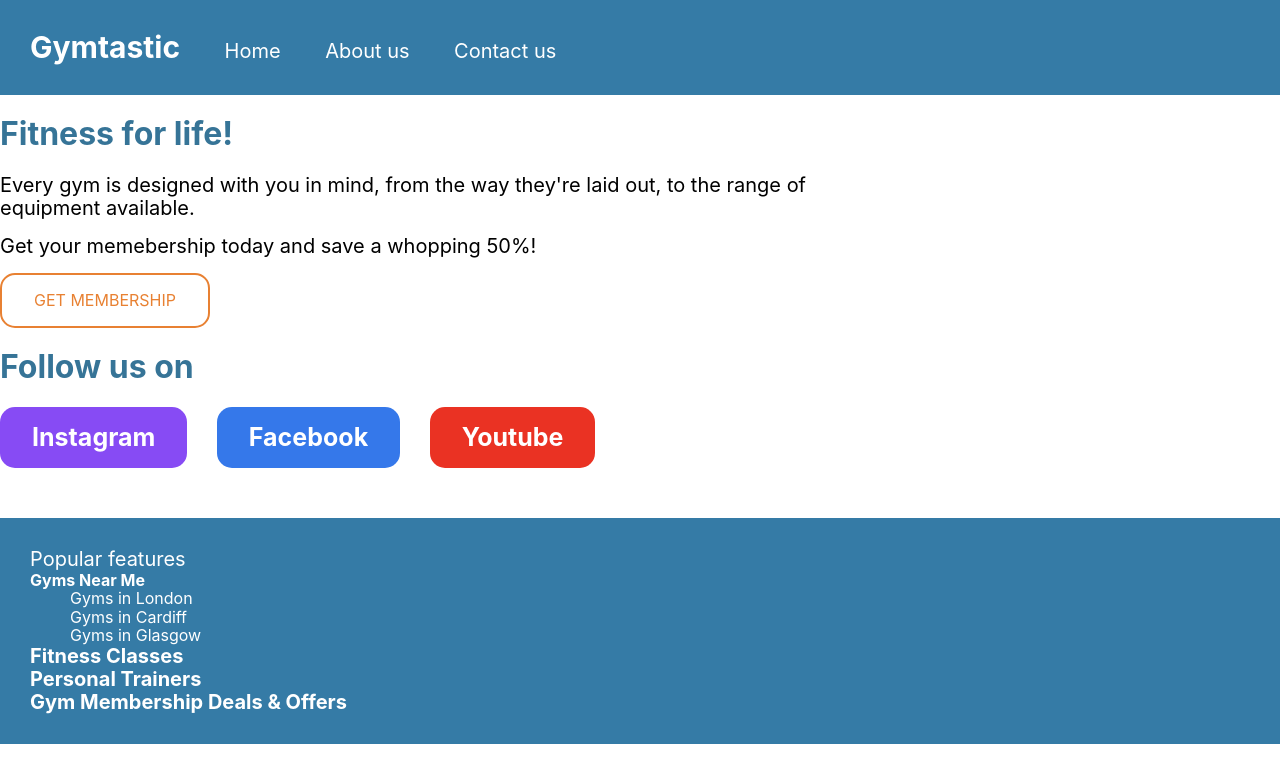
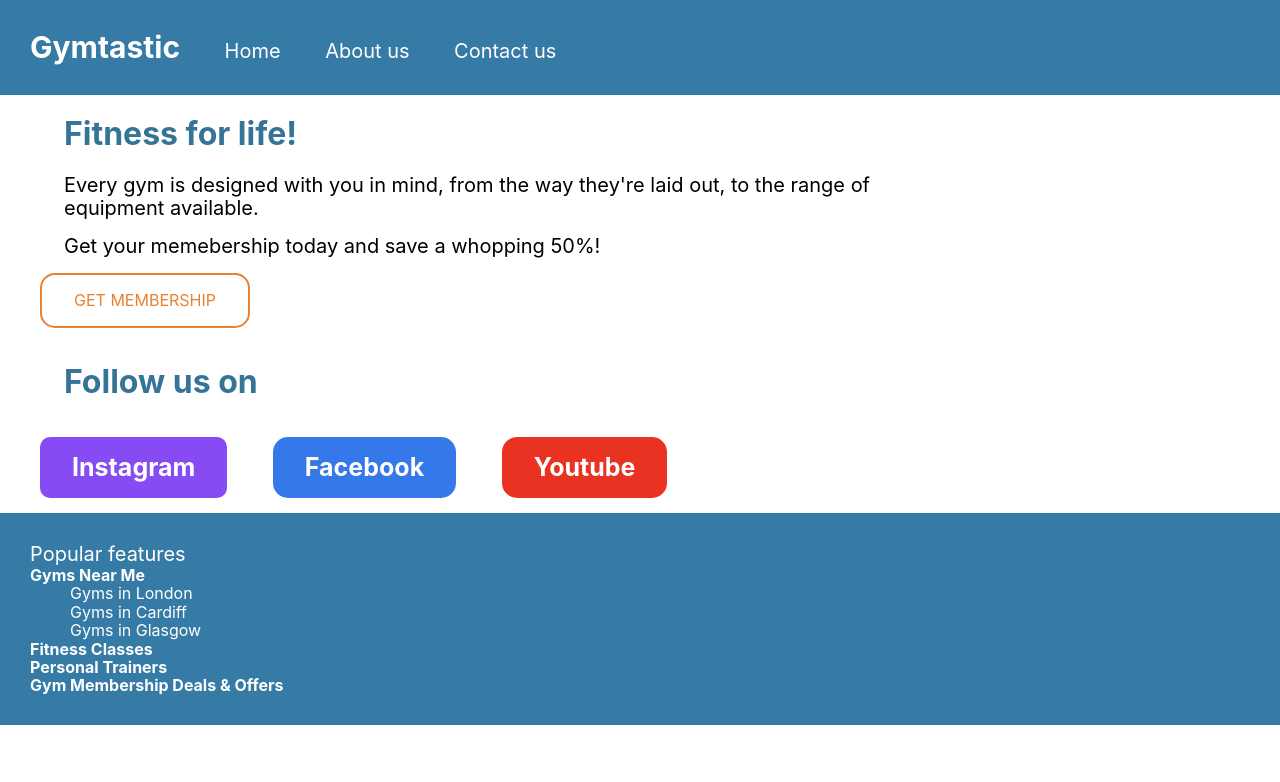
Before and after one commit to LiVercetti/boolean-uk-html-gymtastic, a website: page index.html in a window 1280 px wide. Drawn offline with nearby package versions, Linux system fonts and the light colour scheme.

Commit message:
Fixed spacing

```diff
--- a/index.html
+++ b/index.html
@@ -66,7 +66,7 @@
         transition-duration: 0.6s;
         cursor: pointer;
         border-radius: 15px;
-        margin-top: 15px
+        margin: 15px 40px 15px
       }
 
       .Membership-button {
@@ -85,12 +85,10 @@
         text-decoration: none;
         display: inline-block;
         font-size: 25px;
-        margin-right: 25px;
         transition-duration: 0.6s;
         cursor: pointer;
-        border-radius: 15px;
-        margin-bottom: 50px
-
+        border-radius: 10px;
+        margin: 15px 1px 15px 40px
       }
 
       .facebook-button {
@@ -102,11 +100,10 @@
         text-decoration: none;
         display: inline-block;
         font-size: 25px;
-        margin-right: 25px;
         transition-duration: 0.6s;
         cursor: pointer;
         border-radius: 15px;
-        margin-bottom: 50px
+        margin: 15px 1px 15px 40px
       }
 
       .youtube-button {
@@ -121,12 +118,27 @@
         transition-duration: 0.6s;
         cursor: pointer;
         border-radius: 15px;
-        margin-bottom: 50px
+        margin: 15px 1px 15px 40px
       }
 
       .bottom-bar {
         background-color: #357ba6;
         padding: 30px;
+      }
+      .ffl {
+        margin-left: 5%
+      }
+
+      .paragraph1 {
+        margin-left: 5%
+      }
+
+      .paragraph2 {
+        margin-left: 5%
+      }
+
+      .Follow-us-on {
+        margin-left: 5%
       }
 
     </style>
@@ -163,7 +175,7 @@
       </button>
     </div>
 
-    <div>
+    <div class="Follow-us-on">
       <h1 style="color: #367497;">Follow us on</h1>
     </div>
     <div style="Button2">
@@ -183,9 +195,9 @@
        <ul style="list-style-type:none;"><li>Gyms in London</li>
       <li>Gyms in Cardiff</li>
     <li>Gyms in Glasgow</li></ul>
-    <p style="font-size:20px"><b>Fitness Classes</b></p>
-    <p style="font-size:20px"><b>Personal Trainers</b></p>
-    <p style="font-size:20px"><b>Gym Membership Deals & Offers</b></p>
+    <p><b>Fitness Classes</b></p>
+    <p><b>Personal Trainers</b></p>
+    <p><b>Gym Membership Deals & Offers</b></p>
     </div>
 
   </body>
```
